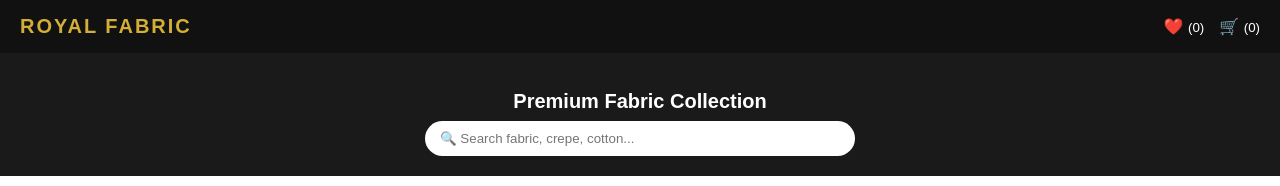
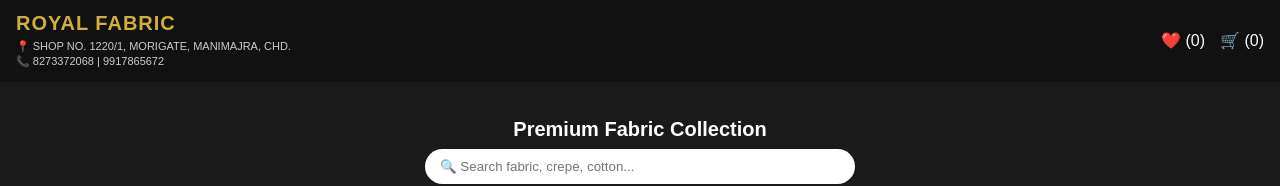
Before and after one commit to boyq671-create/Royal-fabric, a Next.js app: page / in a window 1280 px wide. Shown: the top 186 px of the page. Built offline with nearby package versions, Linux system fonts and the light colour scheme; no server answers; the database is empty.

Commit message:
Update page.tsx

```diff
--- a/app/page.tsx
+++ b/app/page.tsx
@@ -3,14 +3,14 @@ import { useState, useEffect } from 'react';
 import { supabase } from './supabase';
 
 export default function Home() {
-  const [products, setProducts] = useState([]);
-  const [filteredProducts, setFilteredProducts] = useState([]);
+  const [products, setProducts] = useState<any[]>([]);
+  const [filteredProducts, setFilteredProducts] = useState<any[]>([]);
   const [searchQuery, setSearchQuery] = useState('');
   const [selectedCategory, setSelectedCategory] = useState('All');
-  const [cart, setCart] = useState([]);
-  const [wishlist, setWishlist] = useState([]);
-  const [selectedImageMap, setSelectedImageMap] = useState({});
-  const [previewImage, setPreviewImage] = useState(null);
+  const [cart, setCart] = useState<any[]>([]);
+  const [wishlist, setWishlist] = useState<string[]>([]);
+  const [selectedImageMap, setSelectedImageMap] = useState<Record<string, string>>({});
+  const [previewImage, setPreviewImage] = useState<string | null>(null);
 
   const categories = ['All', 'Cotton', 'Natural Crepe', 'Linen', 'Suiting', 'Shirting', 'Silk'];
 
@@ -40,35 +40,59 @@ export default function Home() {
     setFilteredProducts(result);
   }, [searchQuery, selectedCategory, products]);
 
-  const toggleWishlist = (id) => {
+  const toggleWishlist = (id: string) => {
     setWishlist((prev) =>
       prev.includes(id) ? prev.filter((item) => item !== id) : [...prev, id]
     );
   };
 
-  const addToCart = (product) => {
+  const addToCart = (product: any) => {
     const selectedImg = selectedImageMap[product.id] || product.image_url;
     setCart((prev) => [...prev, { ...product, selectedImg }]);
     alert(`${product.title} Cart me add ho gaya! 🛒`);
   };
 
-  const handleWhatsAppOrder = (product) => {
-    const phone = "919917865672"; // 👈 Yahan apna WhatsApp Number zaroor dalein
+  const handleWhatsAppOrder = (product: any) => {
+    const phone = product.phone || "919917865672";
     const currentImg = selectedImageMap[product.id] || product.image_url;
-    const message = `Hello Royal Fabric! 👑\n\nMujhe ye product order karna hai:\n*Product:* ${product.title}\n*Category:* ${product.category}\n*Price:* ₹${product.price}\n*Image Link:* ${currentImg}`;
+    const message = `Hello Royal Fabric! 👑\n\nMujhe ye product order karna hai:\n*Product:* ${product.title}\n*Category:* ${product.category}\n*Contact:* ${product.phone || 'N/A'}\n*Image Link:* ${currentImg}`;
     window.open(`https://wa.me/${phone}?text=${encodeURIComponent(message)}`, '_blank');
   };
 
   return (
     <div style={{ fontFamily: "'Poppins', sans-serif", background: '#f8f9fa', minHeight: '100vh', paddingBottom: '60px' }}>
+      {/* Header Section */}
+      <header style={{
+        background: '#111',
+        color: '#fff',
+        padding: '12px 16px',
+        display: 'flex',
+        justifyContent: 'space-between',
+        alignItems: 'center'
+      }}>
 
-      {/* 👑 Top Header */}
-      <header style={{ background: '#111', color: '#fff', padding: '15px 20px', position: 'sticky', top: 0, zIndex: 100, display: 'flex', justifyContent: 'space-between', alignItems: 'center' }}>
-        <h1 style={{ margin: 0, fontSize: '20px', letterSpacing: '2px', color: '#d4af37' }}>ROYAL FABRIC</h1>
-        <div style={{ display: 'flex', gap: '15px', fontSize: '16px' }}>
-          <span>❤️ <small>({wishlist.length})</small></span>
-          <span>🛒 <small>({cart.length})</small></span>
+        <div>
+          <h1 style={{
+            color: '#d4af37',
+            margin: 0,
+            fontSize: '20px',
+            letterSpacing: '1px',
+            fontWeight: 'bold'
+          }}>
+            ROYAL FABRIC
+          </h1>
+
+          <div style={{ fontSize: '11px', color: '#ccc', marginTop: '4px', lineHeight: '1.4' }}>
+            📍 SHOP NO. 1220/1, MORIGATE, MANIMAJRA, CHD. <br />
+            📞 8273372068 | 9917865672
+          </div>
         </div>
+
+        <div style={{ display: 'flex', gap: '15px', alignItems: 'center' }}>
+          <span>❤️ ({wishlist.length})</span>
+          <span>🛒 ({cart.length})</span>
+        </div>
+
       </header>
 
       {/* 🔍 Search */}
@@ -120,7 +144,6 @@ export default function Home() {
                 {isWishlisted ? '❤️' : '🤍'}
               </button>
 
-              {/* 🖼️ Full Image Container (No Crop) */}
               <div style={{ background: '#f5f5f5', width: '100%', height: '320px', display: 'flex', alignItems: 'center', justifyContent: 'center', cursor: 'pointer' }} onClick={() => setPreviewImage(activeImage)}>
                 <img
                   src={activeImage}
@@ -129,10 +152,9 @@ export default function Home() {
                 />
               </div>
 
-              {/* Image Thumbnails */}
               {product.images && product.images.length > 1 && (
                 <div style={{ display: 'flex', gap: '6px', padding: '8px 10px', background: '#fafafa', overflowX: 'auto', borderTop: '1px solid #eee' }}>
-                  {product.images.map((imgUrl, idx) => (
+                  {product.images.map((imgUrl: string, idx: number) => (
                     <img
                       key={idx}
                       src={imgUrl}
@@ -155,12 +177,18 @@ export default function Home() {
                   <small style={{ color: '#888', textTransform: 'uppercase' }}>{product.category}</small>
                   <h3 style={{ fontSize: '16px', margin: '4px 0 6px 0' }}>{product.title}</h3>
                   <p style={{ fontSize: '12px', color: '#666', margin: '0 0 10px 0' }}>{product.description}</p>
-                  <div style={{ fontSize: '18px', fontWeight: 'bold', color: '#111', marginBottom: '10px' }}>₹{product.price}</div>
+
+                  {/* Price hatakar Contact Number dikhaya hai */}
+                  {product.phone && (
+                    <div style={{ fontSize: '14px', fontWeight: 'bold', color: '#111', marginBottom: '10px' }}>
+                      📞 {product.phone}
+                    </div>
+                  )}
                 </div>
 
                 <div style={{ display: 'flex', gap: '8px' }}>
-                  <button onClick={() => addToCart(product)} style={{ flex: 1, padding: '10px', background: '#eee', border: 'none', borderRadius: '6px' }}>🛒 Add</button>
-                  <button onClick={() => handleWhatsAppOrder(product)} style={{ flex: 1.5, padding: '10px', background: '#25D366', color: '#fff', border: 'none', borderRadius: '6px', fontWeight: 'bold' }}>💬 Buy on WA</button>
+                  <button onClick={() => addToCart(product)} style={{ flex: 1, padding: '10px', background: '#eee', border: 'none', borderRadius: '6px', cursor: 'pointer' }}>🛒 Add</button>
+                  <button onClick={() => handleWhatsAppOrder(product)} style={{ flex: 1.5, padding: '10px', background: '#25D366', color: '#fff', border: 'none', borderRadius: '6px', fontWeight: 'bold', cursor: 'pointer' }}>💬 Buy on WA</button>
                 </div>
               </div>
 
@@ -169,7 +197,6 @@ export default function Home() {
         })}
       </div>
 
-      {/* 🔍 Full Screen Zoom Modal */}
       {previewImage && (
         <div onClick={() => setPreviewImage(null)} style={{ position: 'fixed', top: 0, left: 0, width: '100vw', height: '100vh', background: 'rgba(0,0,0,0.9)', zIndex: 1000, display: 'flex', alignItems: 'center', justifyContent: 'center', padding: '20px' }}>
           <span style={{ position: 'absolute', top: '20px', right: '25px', color: '#fff', fontSize: '30px', cursor: 'pointer' }}>✕</span>
```
